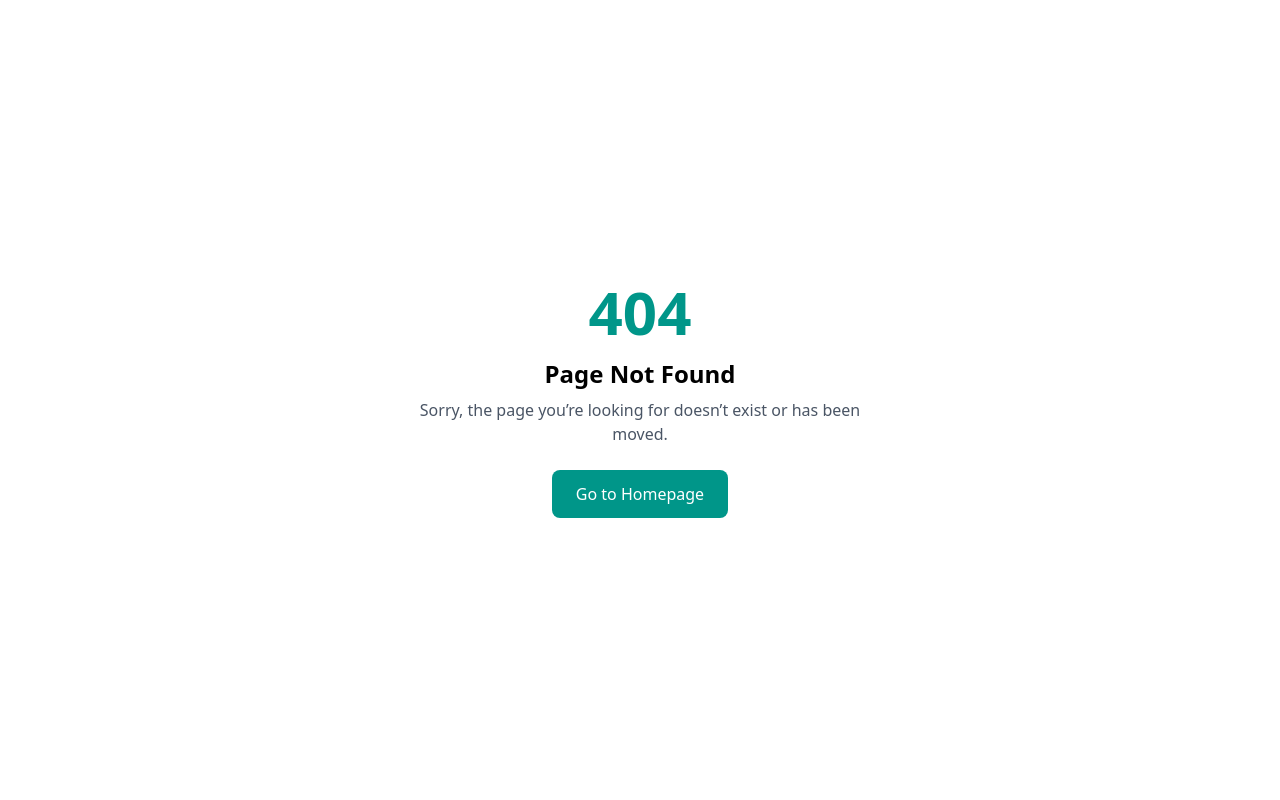
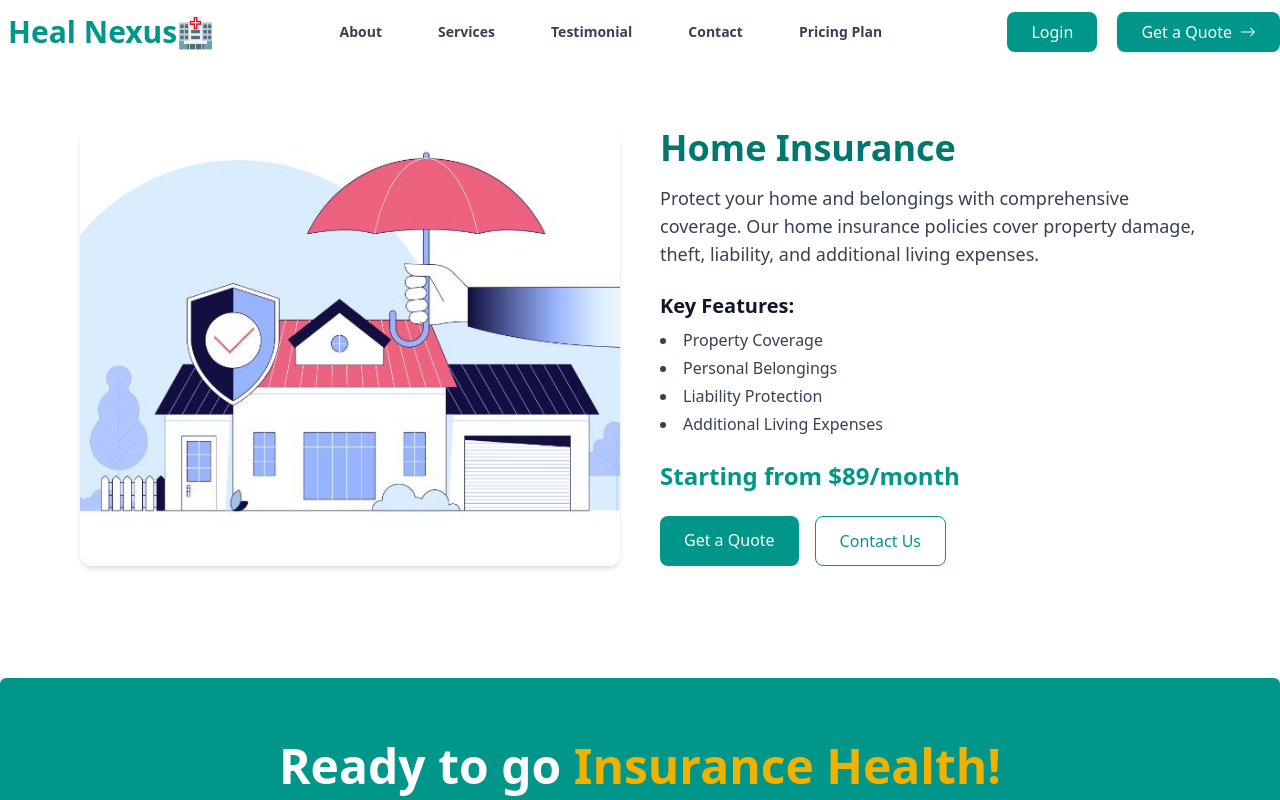
Before and after one commit to MostakemHossain/Healcover, a React (Vite) app: page /services/1 in a window 1280 px wide. Before the commit this address had no page. Shown: the top 800 px of the page. Built offline with nearby package versions, Linux system fonts and the light colour scheme.

Commit message:
service details page

```diff
--- a/src/components/Service.tsx
+++ b/src/components/Service.tsx
@@ -8,28 +8,28 @@ const Service = () => {
       description:
         "Our staff has been working in the industry for many years. We offer guidance and help you make the right decisions",
       image: "../../public/home.jpg",
-      link: "/services/home",
+      link: "/services/1",
     },
     {
       title: "Auto Insurance",
       description:
         "Our staff has been working in the industry for many years. We offer guidance and help you make the right decisions",
       image: "../../public/auto.png",
-      link: "/services/auto",
+      link: "/services/2",
     },
     {
       title: "Health Insurance",
       description:
         "Our staff has been working in the industry for many years. We offer guidance and help you make the right decisions",
       image: "../../public/health.jpg",
-      link: "/services/health",
+      link: "/services/3",
     },
     {
       title: "Business Insurance",
       description:
         "Our staff has been working in the industry for many years. We offer guidance and help you make the right decisions",
       image: "../../public/business.jpg",
-      link: "/services/business",
+      link: "/services/4",
     },
   ];
 
--- /dev/null
+++ b/src/components/ServiceDetails.tsx
@@ -0,0 +1,79 @@
+"use client";
+
+import { useParams } from "react-router-dom";
+import { services } from "../constant/service";
+import Navbar from "./Navbar";
+import Footer from "./Footer";
+
+const ServiceDetail = () => {
+  const { id } = useParams();
+
+  const service = services.find((s) => s.id.toString() === id);
+
+  if (!service) {
+    return (
+      <div className="min-h-screen flex items-center justify-center text-red-600 font-semibold">
+        Service Not Found
+      </div>
+    );
+  }
+
+  return (
+    <div>
+      <Navbar />
+      <div className="max-w-6xl mx-auto px-4 py-16 mb-52">
+        <div className="grid grid-cols-1 md:grid-cols-2 gap-10">
+          {/* Image */}
+          <div className="rounded-xl overflow-hidden shadow-md">
+            <img
+              src={service.image || "/placeholder.svg"}
+              alt={service.title}
+              className="w-full h-full object-cover"
+            />
+          </div>
+
+          {/* Details */}
+          <div>
+            <h1 className="text-4xl font-bold text-teal-700 mb-4">
+              {service.title}
+            </h1>
+            <p className="text-gray-700 mb-6 text-lg">{service.description}</p>
+
+            <div className="mb-6">
+              <h2 className="text-xl font-semibold text-gray-900 mb-2">
+                Key Features:
+              </h2>
+              <ul className="list-disc list-inside space-y-1 text-gray-700">
+                {service.features.map((feature, idx) => (
+                  <li key={idx}>{feature}</li>
+                ))}
+              </ul>
+            </div>
+
+            <div className="text-2xl font-bold text-teal-600 mb-6">
+              {service.price}
+            </div>
+
+            <div className="flex gap-4">
+              <a
+                href="/quote"
+                className="bg-teal-600 text-white px-6 py-3 rounded-lg hover:bg-teal-700 transition"
+              >
+                Get a Quote
+              </a>
+              <a
+                href="/contact"
+                className="border border-teal-600 text-teal-600 px-6 py-3 rounded-lg hover:bg-teal-600 hover:text-white transition"
+              >
+                Contact Us
+              </a>
+            </div>
+          </div>
+        </div>
+      </div>
+      <Footer />
+    </div>
+  );
+};
+
+export default ServiceDetail;
--- a/src/components/ServicePage.tsx
+++ b/src/components/ServicePage.tsx
@@ -14,7 +14,7 @@ const ServicesPage = () => {
   const [selectedCategory, setSelectedCategory] = useState("all");
 
   useEffect(() => {
-    AOS.init({ duration: 3000, once: false });
+    AOS.init({ duration: 1000, once: false });
   }, []);
 
   const filteredServices =
--- a/src/constant/service.tsx
+++ b/src/constant/service.tsx
@@ -12,7 +12,7 @@ export const services = [
     description:
       "Protect your home and belongings with comprehensive coverage. Our home insurance policies cover property damage, theft, liability, and additional living expenses.",
     image: "/home.jpg",
-    link: "/services/home",
+    link: "/services/1",
     category: "property",
     features: [
       "Property Coverage",
@@ -29,7 +29,7 @@ export const services = [
     description:
       "Drive with confidence knowing you're protected. Our auto insurance offers comprehensive coverage for accidents, theft, and liability with competitive rates.",
     image: "/auto.png",
-    link: "/services/auto",
+    link: "/services/2",
     category: "vehicle",
     features: [
       "Collision Coverage",
@@ -46,7 +46,7 @@ export const services = [
     description:
       "Secure your health and financial well-being with our comprehensive health insurance plans. Coverage for medical expenses, prescriptions, and preventive care.",
     image: "/health.jpg",
-    link: "/services/health",
+    link: "/services/3",
     category: "health",
     features: [
       "Medical Coverage",
@@ -63,7 +63,7 @@ export const services = [
     description:
       "Protect your business from unexpected risks. Our business insurance covers property, liability, workers' compensation, and business interruption.",
     image: "/business.jpg",
-    link: "/services/business",
+    link: "/services/4",
     category: "business",
     features: [
       "General Liability",
@@ -80,7 +80,7 @@ export const services = [
     description:
       "Provide financial security for your loved ones. Our life insurance policies offer term and whole life options to meet your family's needs.",
     image: "/life.png",
-    link: "/services/life",
+    link: "/services/5",
     category: "life",
     features: [
       "Term Life Options",
@@ -97,7 +97,7 @@ export const services = [
     description:
       "Travel worry-free with comprehensive travel insurance. Coverage for trip cancellation, medical emergencies, and lost luggage worldwide.",
     image: "/travel.jpeg",
-    link: "/services/travel",
+    link: "/services/6",
     category: "specialty",
     features: [
       "Trip Cancellation",
@@ -114,7 +114,7 @@ export const services = [
     description:
       "Comprehensive protection for your real estate investments. Coverage for rental properties, commercial buildings, and vacant land.",
     image: "/property.jpg",
-    link: "/services/property",
+    link: "/services/7",
     category: "property",
     features: [
       "Rental Property",
@@ -131,7 +131,7 @@ export const services = [
     description:
       "Protect your income if you become unable to work. Our disability insurance provides financial support during recovery periods.",
     image: "../../public/disability.webp",
-    link: "/services/disability",
+    link: "/services/8",
     category: "health",
     features: [
       "Short-term Disability",
--- a/src/main.tsx
+++ b/src/main.tsx
@@ -8,6 +8,7 @@ import LoginPage from './components/Login.tsx'
 import SignUpPage from './components/Sign-up.tsx'
 import NotFoundPage from './components/NotFound.tsx'
 import ServicesPage from './components/ServicePage.tsx'
+import ServiceDetail from './components/ServiceDetails.tsx'
 
 
 createRoot(document.getElementById('root')!).render(
@@ -18,6 +19,7 @@ createRoot(document.getElementById('root')!).render(
       <Route path="/login" element={<LoginPage />} />
       <Route path="/signup" element={<SignUpPage />} />
       <Route path="/services" element={<ServicesPage />} />
+      <Route path="/services/:id" element={<ServiceDetail />} />
       <Route path="*" element={<NotFoundPage />} />
 
     </Routes>
```
